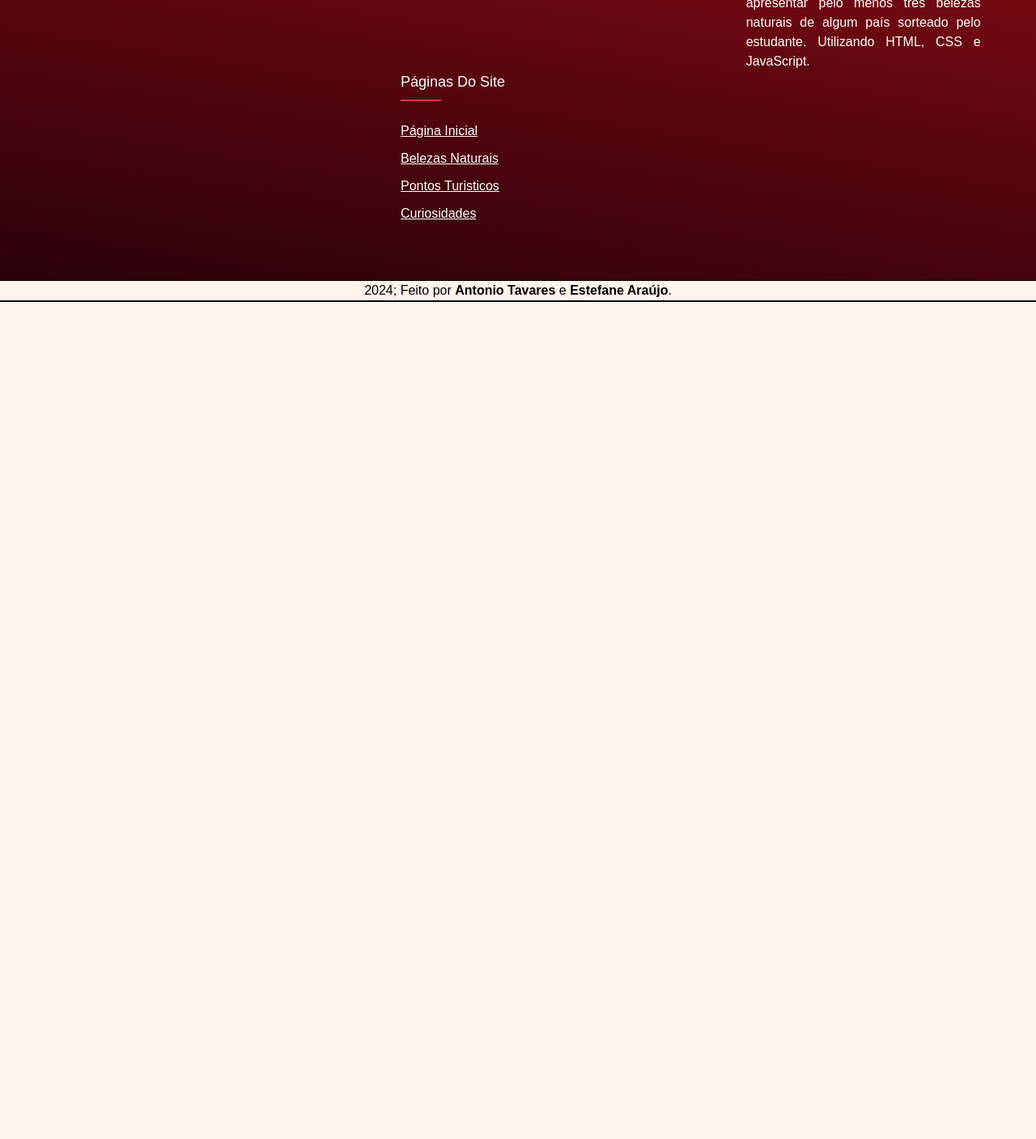
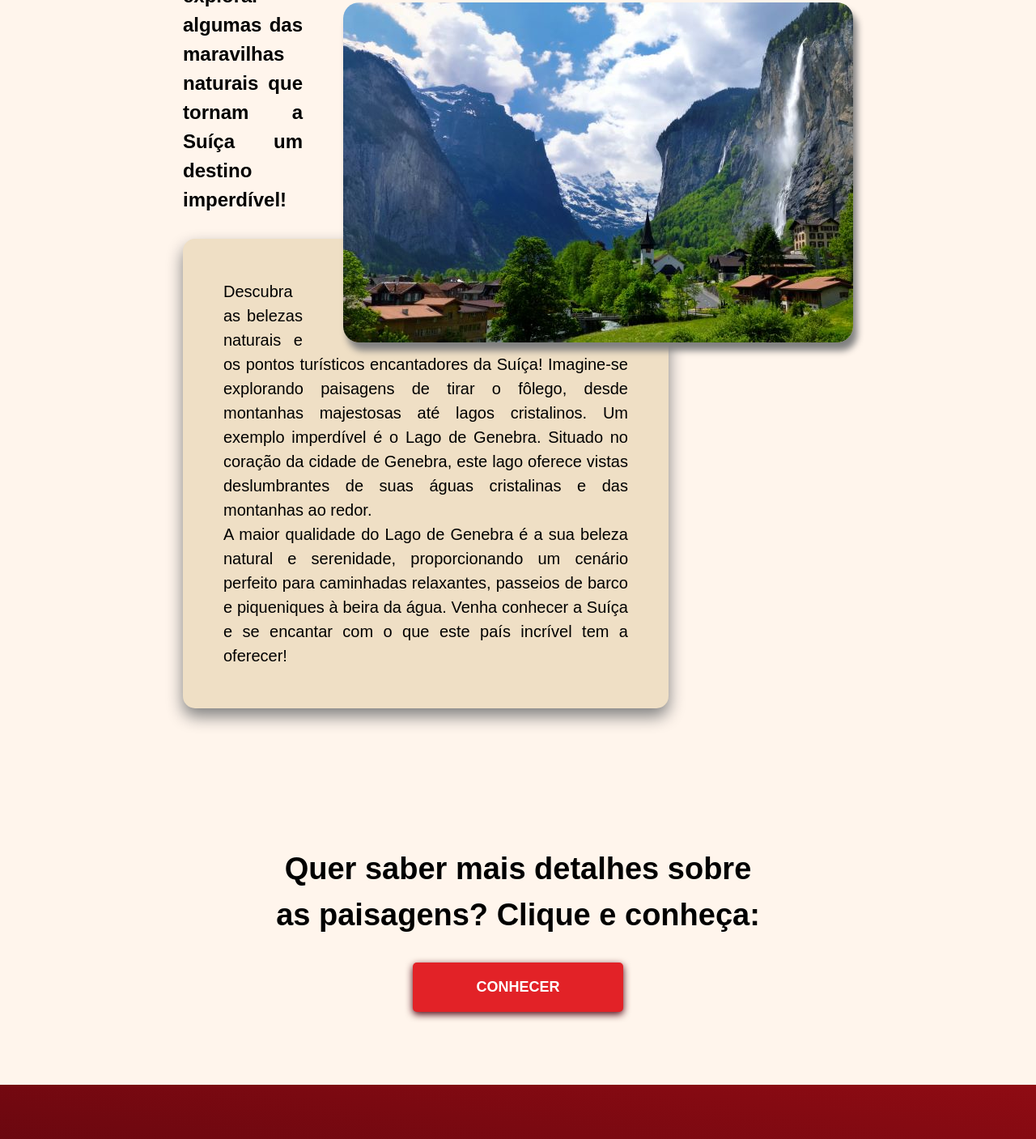
Before and after one commit to toniink/BelezasNaturais2Bim, a plain HTML site: page index.html in a window 1280 px wide. Shown: the part 606-2013 px from the top of the page at 81% size. Before the commit the page ends 979 px from the top, so only its background shows below. Drawn offline with Linux system fonts and the light colour scheme.

Commit message:
Home feita e algumas padronizaçoes de texto
Home ta feita com o topo vazio p implementar as imagens, algumas tags já tao definidas no css p ter uma consistencia pelo resto do site.

```diff
--- a/assets/css/paginas.css
+++ b/assets/css/paginas.css
@@ -1,4 +1,5 @@
 /* eu to comentando tudo ta nao julgue */
+
 * {
     font-family: Arial, Helvetica, sans-serif;
     box-sizing: border-box;
@@ -6,6 +7,14 @@
     padding: 0;
 }
 
+
+/* sumario do css
+A- inicio da navbar
+B- inicio do conteudo das páginas
+C- configurações da home */
+
+
+/* A- inicio da navbar */
 
 /* deixa todo o conteúdo do header ate o footer como flex p poder deixar
 bonitinho na vertical, e o min height é p ter certeza q ta até pelo menos 100% da altura da janela ocupada */
@@ -43,6 +52,7 @@ ul{
     float: left;
     margin: 30px 60px;
     cursor: pointer;
+    border-radius: 8px;
 }
 
 
@@ -72,28 +82,142 @@ ul{
 }
 
 
+/* fim da navbar */
+
+
+
+
+
+/* B- inicio do conteudo das paginas */
 
 
 /* toda a cor de fundo das paginas, sem cagar o header e footer */
 body{
     height: 100%;
-    margin: 0;
+    margin: 0px;
     background-color: #FFF5EC;
     line-height: 1.5;
     text-align: justify;
 }
 
 
-/* flex 1 permite o conteudo ocupar todo o espaço disponivel que sobrou entre o header e o footer */
+/* flex 1 permite o conteudo ocupar todo o espaço disponivel que sobrou entre o header e o footer
+o content é o container principal de conteudo*/
 .content{
     flex: 1;
     padding: 20px;
 }
 
 
+/* todos os h1 padronizados */
+h1{
+    font-size: 48px;
+    margin-bottom: 25px;
+}
+/* todos os h2 padronizados */
+h2{
+    font-size: 24px;
+}
 
 
 
+
+
+
+
+
+
+/* C- configurações da home, nao esperava que fosse da tanto trabalho mas espero q nao mexamos nisso novamente */
+
+
+/* centraliza o texto da home, eu nao sei como so sei que ta centralizado
+e se mexer quebra */
+.textoHome{
+     flex: 1;
+     padding: 20px;
+     margin: 150px auto;
+     width: 70%;
+}
+
+/* deixa o texto alinhado ao lado do texto e ja formatadinho */
+.imagemHome{
+   border-radius: 20px;
+   box-shadow: 5px 10px 8px gray;
+   float: right;
+   margin-left: 50px;
+   margin-top: 134px;
+}
+
+
+/* toda a configuração daquele primeiro paragrafo com mais texto q tem na home
+eu nao sei fazer ele todo flex bonito ent ficou tudo na mao tb */
+.paragrafoHome{
+    font-size: 20px;
+    text-align: justify;
+    background-color: #efdfc5;
+    border-radius: 15px;
+    margin-right: 30px;
+    margin-top: 30px;
+    padding: 50px;
+    max-width: 600px;
+    box-shadow: 0px 10px 20px gray;
+}
+
+
+.segundoParagrafo{
+    font-size: 38px;
+    font-weight: bold;
+    text-align: center;
+    align-items: center;
+    max-width: 600px;
+    margin:0 auto 0 auto;
+}
+
+.botaoHome{
+    text-align: center;
+    padding-top: 30px;
+}
+
+
+
+
+/* configurações de quase todos os botoes do site */
+.botoes{
+    background-color: #e22227;
+    border: none;
+    width: 260px;
+    font-size: 18px;
+    font-weight: bold;
+    padding: 20px;
+    text-align: center;
+    text-decoration: none;
+    text-transform: uppercase;
+    color: white;
+    border-radius: 5px;
+    cursor: pointer;
+    box-shadow: 0px 3px 10px #4d000f;
+}
+/* e o hover deles */
+.botoes:hover, .botoes:focus, .botoes:active{
+    box-shadow: 0px 10px 20px #4d000f;
+    -webkit-transform: scale(1.1);
+    transform: scale(1.1);
+     color: #fbebd8;
+    transition: all 0.3s ease;
+}
+
+
+
+
+
+
+
+
+
+
+
+
+/* inicio do footer */
 
 /* mespaço interno do footer inteiro */
 .footer{
@@ -195,8 +319,7 @@ quando n tem a suavidade é bruto demais mo paia */
 /* a barra branca c nossos nomes centralizada */
 .footerBottom{
     text-align: center;
-    border-top: 1px solid black;
-    border-bottom: 2px solid black;
+
 }
 
 /* e deixando em bold */
--- a/index.html
+++ b/index.html
@@ -1,5 +1,6 @@
 <!DOCTYPE html>
 <html lang="pt-br">
+
 <head>
     <meta charset="UTF-8">
     <meta name="viewport" content="width=device-width, initial-scale=1.0">
@@ -15,7 +16,8 @@
             <nav class="navbar">
                 <div class="navContainer">
                     <ul class="navLinks">
-                    <a href="/index.html" ><img src="/assets/images/switzerland-flag-icon.svg" alt="" class="logo"></a>
+                        <a href="/index.html"><img src="/assets/images/switzerland-flag-icon.svg" alt=""
+                                class="logo"></a>
                         <li><a href="/index.html">Página Inicial</a></li>
                         <li><a href="/pages/paisagens.html">Belezas Naturais</a></li>
                         <li><a href="/pages/turisticos.html">Pontos Turísticos</a></li>
@@ -24,14 +26,42 @@
                 </div>
             </nav>
         </header>
+
+
         <div class="content">
             <main>
-            <h1>pipipipopopo</h1>
-            <p>Lorem ipsum dolor sit, amet consectetur adipisicing elit. Quis dolor adipisci, velit, assumenda fugit dolore accusantium cupiditate eaque facilis quasi quae quia consequuntur nulla reprehenderit, architecto nobis. Corporis, amet. Quisquam!
-            Aliquam nostrum quibusdam molestias. Numquam et, fugiat reprehenderit hic earum voluptatibus illo, doloremque, molestiae culpa accusamus repellat velit quod officiis? Voluptate saepe quibusdam eveniet impedit iste veritatis in soluta blanditiis.
-            Suscipit impedit sed molestias nostrum delectus modi quibusdam veniam quia eum sint temporibus, laudantium quae accusamus expedita itaque debitis laboriosam nihil accusantium ratione facere natus corporis. Veritatis mollitia itaque nostrum.
+                <div class="textoHome">
+                    <h1>Bem-vindo: Belezas Naturais da Suíça</h1>
+
+                    <section>
+
+                        <img src="/assets/images/Lauterbrunnen cachoeirasreMENOR.jpg" alt="" class="imagemHome">
+                        <h2>Neste site, convidamos você a explorar algumas das maravilhas naturais que tornam a Suíça um
+                            destino imperdível!</h2>
+
+                        <div class="paragrafoHome">
+                            <p>Descubra as belezas naturais e os pontos turísticos encantadores da Suíça! Imagine-se explorando paisagens de tirar o fôlego, desde montanhas majestosas até lagos
+                                cristalinos. Um exemplo imperdível é o Lago de Genebra. Situado no coração da cidade de
+                                Genebra, este lago oferece vistas deslumbrantes de suas águas cristalinas e das
+                                montanhas ao redor. <br> A maior qualidade do Lago de Genebra é a sua beleza natural e
+                                serenidade, proporcionando um cenário perfeito para caminhadas relaxantes, passeios de
+                                barco e piqueniques à beira da água. Venha conhecer a Suíça e se encantar com o que este
+                                país incrível tem a oferecer!
                             </p>
+                        </div>
+                </div>
+                </section>
 
+                <section>
+                    <div class="segundoParagrafo">
+
+                        <p>Quer saber mais detalhes sobre as paisagens? Clique e conheça:</p>
+                </div>
+
+                    <div class="botaoHome">
+                        <a href="/pages/paisagens.html"><button class="botoes" type="button">Conhecer</button></a>
+                    </div>
+                </section>
 
             </main>
         </div>
@@ -45,17 +75,21 @@
                         <h3>GitHub</h3>
                         <ul>
                             <li><a href="https://github.com/toniink" target="_blank">Antonio Tavares</a></li>
-                                <li><a href="https://github.com/EstefaneRodriguesDeAraujo" target="_blank">Estefane Araújo</a></li>
+                            <li><a href="https://github.com/EstefaneRodriguesDeAraujo" target="_blank">Estefane
+                                    Araújo</a></li>
                         </ul>
                     </div>
                     <div class="footerColuna">
                         <h3>Sugestões</h3>
-                            <p>Dê seu feedback sobre o site, sua opnião nos é importante. <a href="/pages/formulario.html">Clique Aqui!</a> </p>
+                        <p>Dê seu feedback sobre o site, sua opnião nos é importante. <a
+                                href="/pages/formulario.html">Clique Aqui!</a> </p>
                     </div>
 
                     <div class="footerColuna">
                         <h3>Sobre o site</h3>
-                            <p>Este site é uma atividade para obtenção de nota parcial para disciplina Desenvolvimento WEB I, onde é preciso apresentar pelo menos três belezas naturais de algum país sorteado pelo estudante. Utilizando HTML, CSS e JavaScript.</p>
+                        <p>Este site é uma atividade para obtenção de nota parcial para disciplina Desenvolvimento WEB
+                            I, onde é preciso apresentar pelo menos três belezas naturais de algum país sorteado pelo
+                            estudante. Utilizando HTML, CSS e JavaScript.</p>
                     </div>
 
                     <div class="footerColuna">
@@ -83,5 +117,6 @@
 
 
 
-<script src=""></script>
+<script src="/assets/js/app.js"></script>
+
 </html>
```
Also changed, not shown: assets/images/Lauterbrunnen cachoeiras.webp (added), assets/images/Lauterbrunnen cachoeirasreMENOR.jpg (added). Lines whose indentation alone changed are shown as unchanged.
